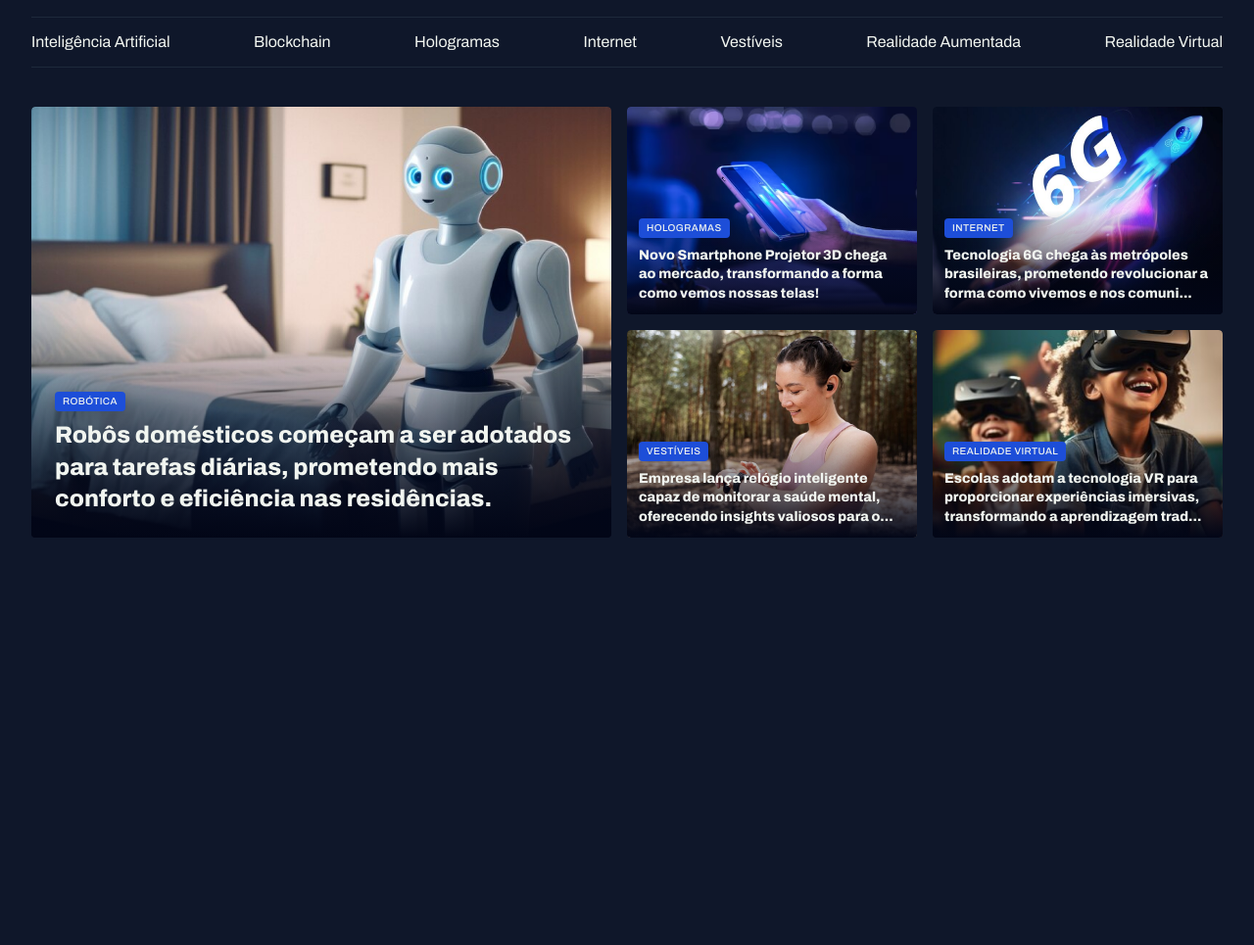
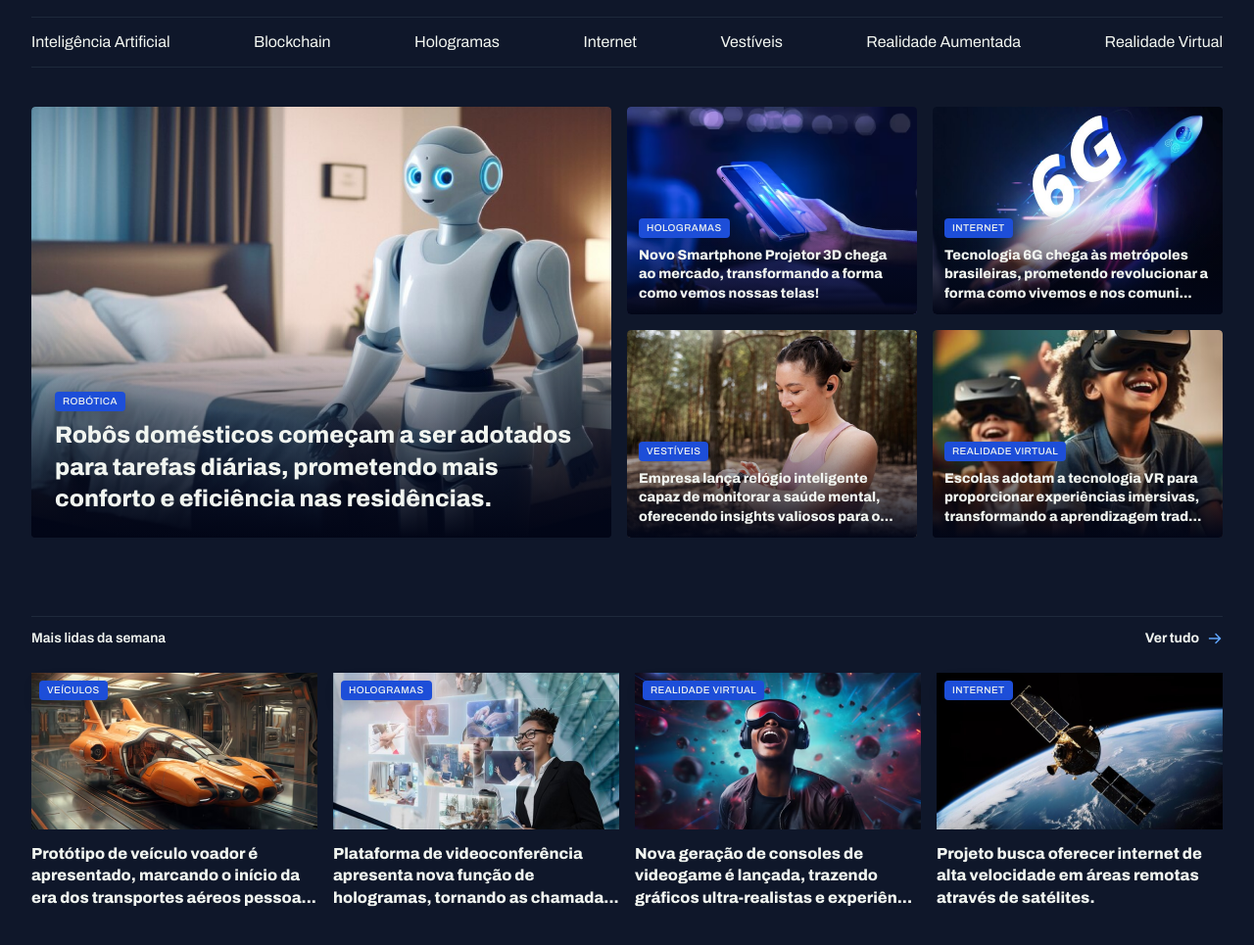
Before and after one commit to suelensalvino/portal-noticias, a plain HTML site: page index.html in a window 1280 px wide. Shown: the part 55-1020 px from the top of the page at 98% size. Before the commit the page ends 800 px from the top, so only its background shows below. Drawn offline with Linux system fonts and the light colour scheme.

Commit message:
applying style to the most read section

```diff
--- a/index.html
+++ b/index.html
@@ -126,6 +126,53 @@
           </figure>
         </div>
       </section>
+      <section id="weekly">
+        <header class="grid grid-flow-col">
+          <h3>Mais lidas da semana</h3>
+          <a href="#" class="grid grid-flow-col">
+            <strong>Ver tudo</strong>
+            <span></span>
+          </a>
+        </header>
+
+        <div class="grid gap-16">
+          <figure>
+            <span class="content-tag">veículos</span>
+            <img src="assets/images/Image 06.png" alt="" />
+            <p>
+              Protótipo de veículo voador é apresentado, marcando o início da
+              era dos transportes aéreos pessoa...
+            </p>
+          </figure>
+
+          <figure>
+            <span class="content-tag">hologramas</span>
+            <img src="assets/images/Image 07.png" alt="" />
+            <p>
+              Plataforma de videoconferência apresenta nova função de
+              hologramas, tornando as chamada...
+            </p>
+          </figure>
+
+          <figure>
+            <span class="content-tag">realidade virtual</span>
+            <img src="assets/images/Image 08.png" alt="" />
+            <p>
+              Nova geração de consoles de videogame é lançada, trazendo gráficos
+              ultra-realistas e experiên...
+            </p>
+          </figure>
+
+          <figure>
+            <span class="content-tag">internet</span>
+            <img src="assets/images/Image 09.png" alt="" />
+            <p>
+              Projeto busca oferecer internet de alta velocidade em áreas
+              remotas através de satélites.
+            </p>
+          </figure>
+        </div>
+      </section>
     </main>
   </body>
 </html>
--- a/styles/global.css
+++ b/styles/global.css
@@ -54,6 +54,7 @@ img {
 
 main {
   margin-block: 40px;
+  gap: 80px;
 }
 
 .content-tag {
--- a/styles/sections.css
+++ b/styles/sections.css
@@ -1,3 +1,22 @@
+section header {
+  border-top: 1px solid var(--stroke-color);
+  padding-block: 12px 24px;
+  font: var(--text-span);
+  a {
+    justify-self: end;
+    align-items: center;
+    gap: 8px;
+    span {
+      background-image: url(../assets/icons/ArrowRight.svg);
+      width: 16px;
+      height: 16px;
+    }
+    &:hover span {
+      background-image: url(../assets/icons/ArrowRight-hover.svg);
+    }
+  }
+}
+
 #featured {
   img {
     height: 100%;
@@ -31,3 +50,24 @@
     }
   }
 }
+
+#weekly {
+  & > div {
+    grid-template-columns: repeat(4, 292px);
+  }
+  img {
+    height: 160px;
+  }
+  figure {
+    position: relative;
+    .content-tag {
+      position: absolute;
+      top: 8px;
+      left: 8px;
+    }
+    p {
+      margin-top: 8px;
+      font-weight: 800;
+    }
+  }
+}
```
